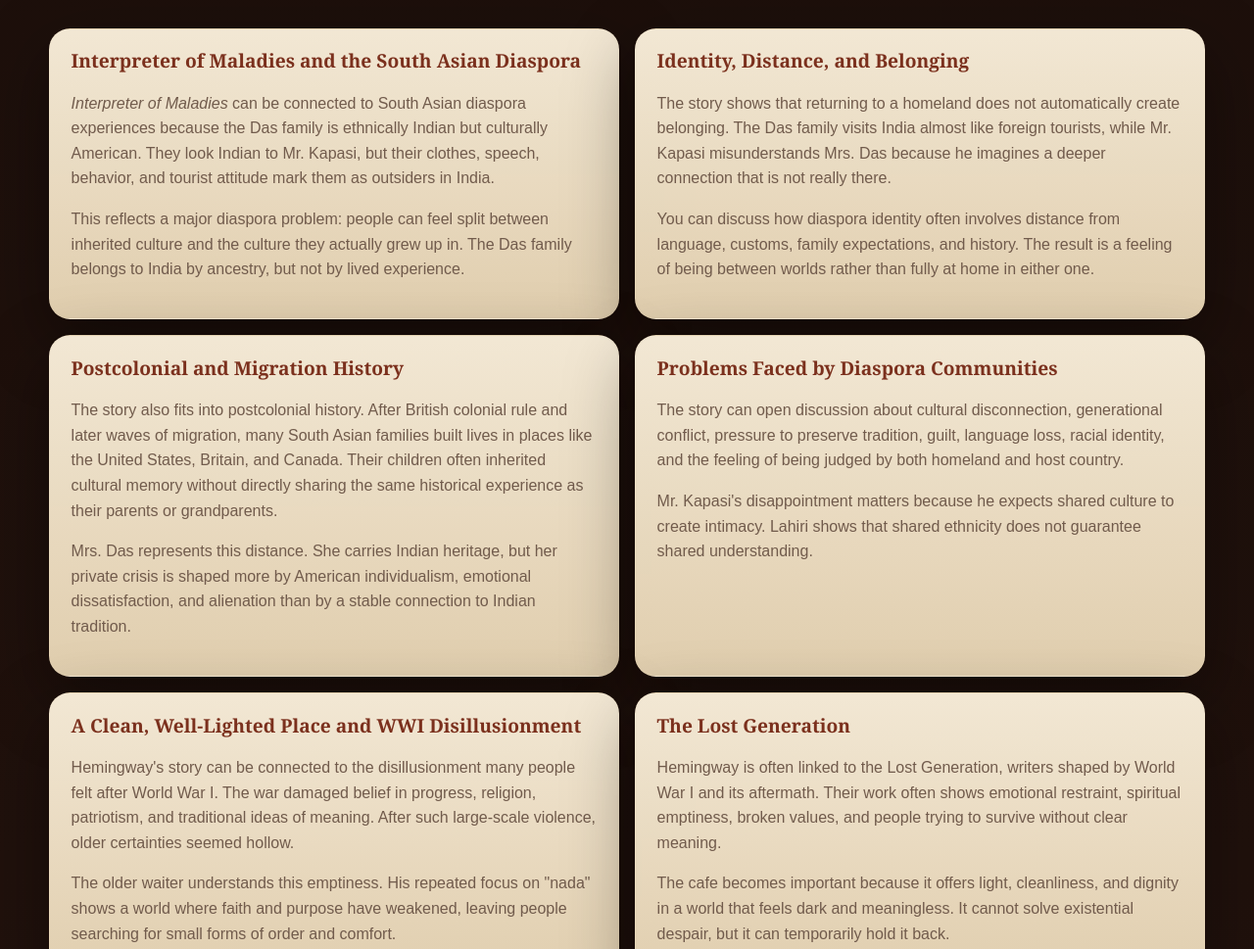
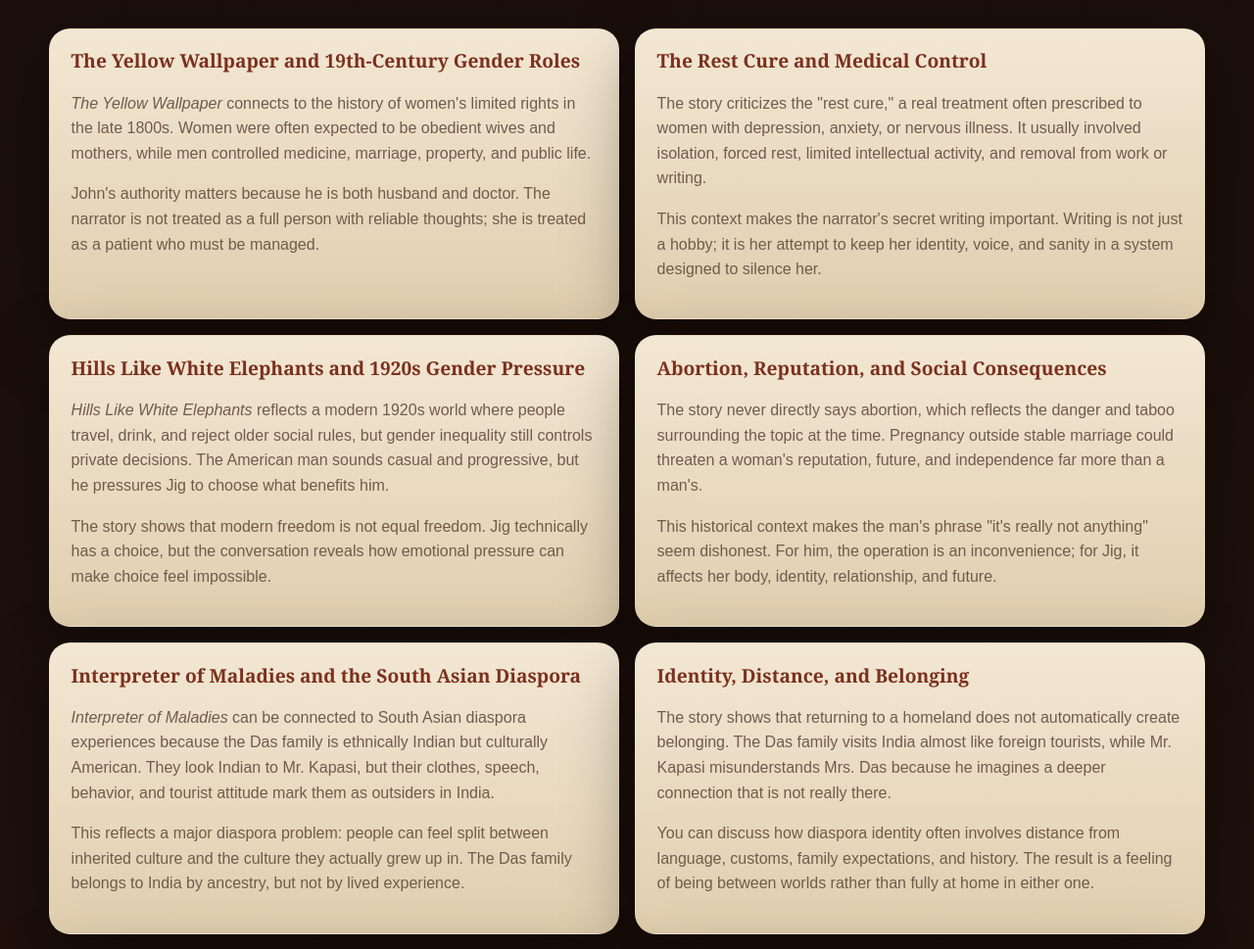
Before and after one commit to Pronaaf2k/eng115, a plain HTML site: page index.html in a window 1280 px wide. Shown: the part 7246-8215 px from the top of the page at 98% size. Drawn offline with Linux system fonts and the light colour scheme.

Commit message:
add context for remaining stories

```diff
--- a/index.html
+++ b/index.html
@@ -286,6 +286,26 @@
       </div>
       <div class="context-grid">
         <article>
+          <h3>The Yellow Wallpaper and 19th-Century Gender Roles</h3>
+          <p><cite>The Yellow Wallpaper</cite> connects to the history of women's limited rights in the late 1800s. Women were often expected to be obedient wives and mothers, while men controlled medicine, marriage, property, and public life.</p>
+          <p>John's authority matters because he is both husband and doctor. The narrator is not treated as a full person with reliable thoughts; she is treated as a patient who must be managed.</p>
+        </article>
+        <article>
+          <h3>The Rest Cure and Medical Control</h3>
+          <p>The story criticizes the "rest cure," a real treatment often prescribed to women with depression, anxiety, or nervous illness. It usually involved isolation, forced rest, limited intellectual activity, and removal from work or writing.</p>
+          <p>This context makes the narrator's secret writing important. Writing is not just a hobby; it is her attempt to keep her identity, voice, and sanity in a system designed to silence her.</p>
+        </article>
+        <article>
+          <h3>Hills Like White Elephants and 1920s Gender Pressure</h3>
+          <p><cite>Hills Like White Elephants</cite> reflects a modern 1920s world where people travel, drink, and reject older social rules, but gender inequality still controls private decisions. The American man sounds casual and progressive, but he pressures Jig to choose what benefits him.</p>
+          <p>The story shows that modern freedom is not equal freedom. Jig technically has a choice, but the conversation reveals how emotional pressure can make choice feel impossible.</p>
+        </article>
+        <article>
+          <h3>Abortion, Reputation, and Social Consequences</h3>
+          <p>The story never directly says abortion, which reflects the danger and taboo surrounding the topic at the time. Pregnancy outside stable marriage could threaten a woman's reputation, future, and independence far more than a man's.</p>
+          <p>This historical context makes the man's phrase "it's really not anything" seem dishonest. For him, the operation is an inconvenience; for Jig, it affects her body, identity, relationship, and future.</p>
+        </article>
+        <article>
           <h3>Interpreter of Maladies and the South Asian Diaspora</h3>
           <p><cite>Interpreter of Maladies</cite> can be connected to South Asian diaspora experiences because the Das family is ethnically Indian but culturally American. They look Indian to Mr. Kapasi, but their clothes, speech, behavior, and tourist attitude mark them as outsiders in India.</p>
           <p>This reflects a major diaspora problem: people can feel split between inherited culture and the culture they actually grew up in. The Das family belongs to India by ancestry, but not by lived experience.</p>
```
